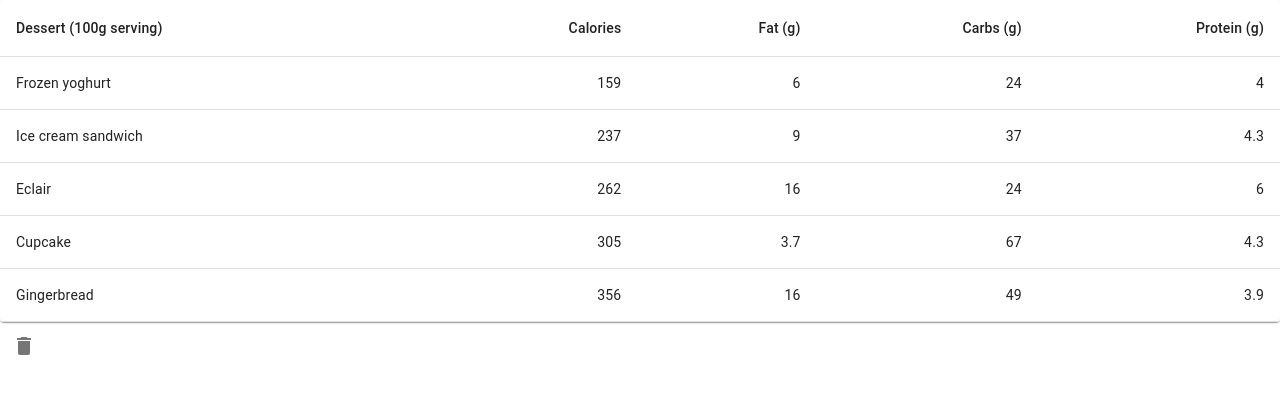
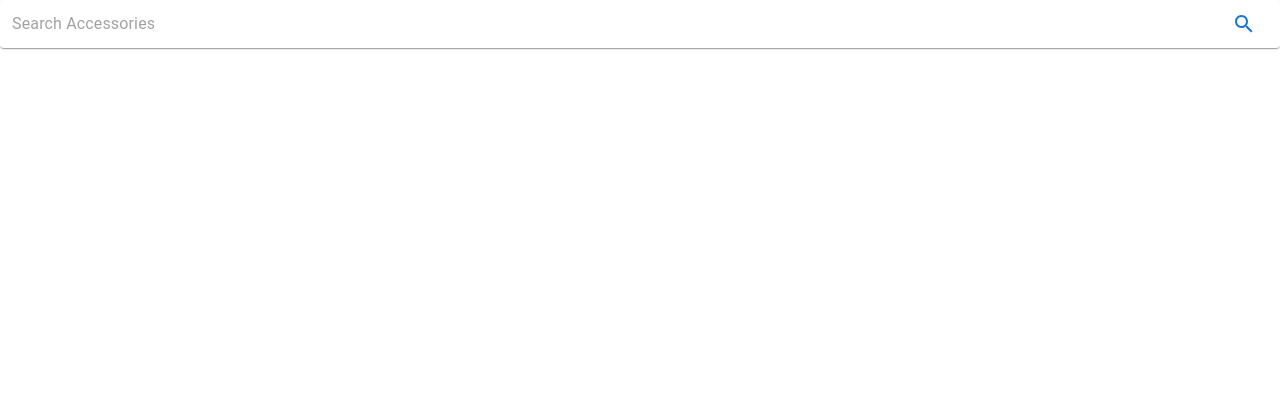
Before and after one commit to RoninS28/ROBIN_Website, a React (Create React App) app in the folder client/: page / in a window 1280 px wide. Shown: the top 394 px of the page. Built offline with nearby package versions, Linux system fonts and the light colour scheme.

Commit message:
Worked on Breakdown request pages

```diff
--- a/client/package.json
+++ b/client/package.json
@@ -3,7 +3,9 @@
   "version": "0.1.0",
   "private": true,
   "dependencies": {
-    "@material-ui/core": "^4.12.3",
+    "@emotion/react": "^11.4.1",
+    "@emotion/styled": "^11.3.0",
+    "@material-ui/core": "^5.0.0-beta.5",
     "@material-ui/icons": "^4.11.2",
     "@mui/material": "^5.0.2",
     "@testing-library/jest-dom": "^5.14.1",
--- a/client/src/App.js
+++ b/client/src/App.js
@@ -2,13 +2,17 @@ import logo from './logo.svg';
 import './App.css';
 // import BreakdownRequestsList from './serviceCenter/BreakdownRequestsList';
 // import BreakdownDetails from './serviceCenter/BreakdownDetails';
-import BreakdownStatus from './serviceCenter/BreakdownStatus';
+// import BreakdownStatus from './serviceCenter/BreakdownStatus';
+import BuyAccessoriesList from './serviceCenter/BuyAccessoriesList';
+// import Demo from './serviceCenter/Demo';
 function App() {
   return (
     <div>
       {/* <BreakdownRequestsList/> */}
-      {/* <BreakdownDetails/> */}
-      <BreakdownStatus/>
+       {/* <BreakdownDetails/> */}
+       {/* <BreakdownStatus/>  */}
+       <BuyAccessoriesList/>
+       {/* <Demo/> */}
     </div>
   );
 }
--- a/client/src/serviceCenter/BreakdownDetails.css
+++ b/client/src/serviceCenter/BreakdownDetails.css
@@ -1,30 +1,4 @@
-table {
-    border-spacing: 1;
-    border-collapse: collapse;
-    background: white;
-    border-radius: 5px;
-    overflow: hidden;
-    width: 50%;
-    margin: 0 auto;
-    position: relative;
-    table-layout: fixed;
-    font-size: larger;
-}
-table tr:hover{
-    background-color: #c4c4c4;
-}
-
-table td{
-    padding:10px;
-    /* border: 2px black solid; */
-    font-weight: bold;
-}
-.available{
-    font-size: 36px;
-    font-weight: bold;
-    color: blue;
-}
-.btnAcc{
+/* .btnAcc{
     font-size: 25px;
     color: white;
     font-weight: bold;
@@ -44,4 +18,7 @@ table td{
     width: 150px;
     height: 50px;
     border-color: #C42929;
+} */
+.buttons{
+    padding-top: 20px;
 }
--- a/client/src/serviceCenter/BreakdownRequestsList.css
+++ b/client/src/serviceCenter/BreakdownRequestsList.css
@@ -1,31 +1,4 @@
-.btn{
-    font-size: 15px;
-    background-color: white;
-    border-radius: 8px;
-}
 h1{
     text-shadow: 2px 2px #c4c4c4;
+    padding-left: 100px;
   }
-table{
-    border-spacing: 1;
-    border-collapse: collapse;
-    background: #c4c4c4;
-    border-radius: 5px;
-    overflow: hidden;
-    width: 90%;
-    margin: 0 auto;
-    position: relative;
-}
-table th{
-    padding-top: 10px;
-    padding-bottom: 10px;
-    text-align: center;
-    background-color: #4EBCEC;
-    color: white;
-}
-table tr:hover{
-    background-color: gray;
-}
-table td, table th{
-    padding:10px;
-}
--- a/client/src/serviceCenter/BreakdownStatus.css
+++ b/client/src/serviceCenter/BreakdownStatus.css
@@ -2,10 +2,12 @@ h1{
     color: black;
     font-size: 40px;
     font-weight: bold;
+    text-align: center;
     -webkit-text-stroke-width: 1px;
     -webkit-text-stroke-color: #ADFF00;
+    text-shadow: 2px 2px #c4c4c4;
 }
-table {
+/* table {
     border-spacing: 1;
     border-collapse: collapse;
     background: white;
@@ -24,11 +26,12 @@ table tr:hover{
 
 table td{
     padding:10px;
-    /* border: 2px black solid; */
+    border: 2px black solid;
     font-weight: bold;
-    /* display: inline-block; */
+    display: inline-block;
     text-align: left;
+} */
+.update{
+    padding-top: 20px;
+
 }
-.Status{
-    color: red;
-}
--- a/client/src/serviceCenter/BreakdownStatus.js
+++ b/client/src/serviceCenter/BreakdownStatus.js
@@ -1,4 +1,4 @@
-// import "./BreakdownStatus.css"
+import "./BreakdownStatus.css"
 import Table from '@material-ui/core/Table';
 import TableBody from '@material-ui/core/TableBody';
 import TableCell from '@material-ui/core/TableCell';
@@ -6,98 +6,71 @@ import TableContainer from '@material-ui/core/TableContainer';
 import TableHead from '@material-ui/core/TableHead';
 import TableRow from '@material-ui/core/TableRow';
 import Paper from '@material-ui/core/Paper';
-import Button from '@material-ui/core/Button';
-import Container from '@material-ui/core/Container';
-import { Input } from '@material-ui/core';
-import SearchIcon from "@material-ui/icons/Search";
-import KeyboardArrowLeftIcon from '@material-ui/icons/KeyboardArrowLeft';
-import PrintIcon from '@material-ui/icons/Print';
-import DownloadIcon from '@material-ui/icons/FontDownload';
-import Card from '@material-ui/core/Card';
-import CardContent from '@material-ui/core/CardContent';
-import DeleteIcon from '@material-ui/icons/Delete';
-import IconButton from '@material-ui/core/IconButton';
+import MenuItem from '@mui/material/MenuItem';
+import Select from '@mui/material/Select';
+import Button from '@material-ui/core/Button'
+import * as React from 'react';
 
-function createData(name, calories, fat, carbs, protein) {
-    return { name, calories, fat, carbs, protein };
+function createData(property, data) {
+    return { property, data};
   }
 
-  const rows = [
-    createData('Frozen yoghurt', 159, 6.0, 24, 4.0),
-    createData('Ice cream sandwich', 237, 9.0, 37, 4.3),
-    createData('Eclair', 262, 16.0, 24, 6.0),
-    createData('Cupcake', 305, 3.7, 67, 4.3),
-    createData('Gingerbread', 356, 16.0, 49, 3.9),
+const rows = [
+  createData('CUSTOMER NAME', 'Siddhesh R. Ramane'),
+  createData('CONTACT', 9999999999),
+  createData('LOCATION', 'Tilak Square, GB Road'),
+  createData('SERVICEMAN ASSIGNED', 'Nitin Kumar'),
+  createData('SERVICEMAN CONTACT', '8888884161'),
+  createData('STATUS', 'Pending'),
   ];
 
+
 function BreakdownStatus() {
+  const [status, setStatus] = React.useState('');
+
+  const handleChange = (event) => {
+    setStatus(event.target.value);
+  };
     return(
-        <div >
-            {/* <h1><b>REQUEST STATUS</b></h1>
-            <div>
-                <table>
-                    <tbody>
-                        <tr>
-                            <td style={{display:"flex",justifyContent:"center"}} className="detail1">Customer Name</td>
-                            <td className="Name">Siddhesh R Ramane</td>
-                        </tr>
-                        <tr>
-                            <td style={{display:"flex",justifyContent:"center"}} className="detail2">Contact</td>
-                            <td className="Problem">9359123910</td>
-                        </tr>
-                        <tr>
-                            <td className="detail3">Location</td>
-                            <td className="Location">Tilak Square, GB Road, Pune</td>
-                        </tr>
-                        <tr>
-                            <td className="detail4">ServiceMan Assigned</td>
-                            <td className="SMAssigned">Nitin Kumar</td>
-                        </tr>
-                        <tr>
-                            <td className="detail5">ServiceMan Contact</td>
-                            <td className="SMContact">8888884161</td>
-                        </tr>
-                        <tr>
-                            <td className="detail6">Status</td>
-                            <td className="Status">Pending</td>
-                        </tr>
-                    </tbody>
-                </table>
-            </div> */}
-             <TableContainer component={Paper}>
-     <Table sx={{ minWidth: 650 }} aria-label="simple table">
-       <TableHead>
-         <TableRow>
-           <TableCell>Dessert (100g serving)</TableCell>
-           <TableCell align="right">Calories</TableCell>
-           <TableCell align="right">Fat&nbsp;(g)</TableCell>
-           <TableCell align="right">Carbs&nbsp;(g)</TableCell>
-           <TableCell align="right">Protein&nbsp;(g)</TableCell>
-         </TableRow>
-       </TableHead>
-       <TableBody>
-         {rows.map((row) => (
+        <div>
+          <h1><b>REQUEST STATUS</b></h1>
+          <TableContainer component={Paper}>
+          <Table sx={{ minWidth: 650 }} aria-label="status table">
+          <TableBody>
+          {rows.map((row) => (
            <TableRow
              key={row.name}
              sx={{ '&:last-child td, &:last-child th': { border: 0 } }}
            >
              <TableCell component="th" scope="row">
-               {row.name}
+               {row.property}
              </TableCell>
-             <TableCell align="right">{row.calories}</TableCell>
-             <TableCell align="right">{row.fat}</TableCell>
-             <TableCell align="right">{row.carbs}</TableCell>
-             <TableCell align="right">{row.protein}</TableCell>
+             <TableCell align="left">{row.data}</TableCell>
+
            </TableRow>
          ))}
+
        </TableBody>
      </Table>
    </TableContainer>
-   <IconButton aria-label="delete">
-        <DeleteIcon />
-      </IconButton>
+   <div align="center" className="update">
+      <label value="Update">UPDATE STATUS: </label>
+          <Select
+                style={{ width: "10%", marginLeft:'20px' }}
+                value={status}
+                onChange={handleChange}
+                name="status"
+                displayEmpty
+
+              >
+                <MenuItem value="Pending">Pending</MenuItem>
+                <MenuItem value="In Progress">In Progress</MenuItem>
+                <MenuItem value="Completed">Completed</MenuItem>
+            </Select>
+            <Button variant="contained" color="primary" style={{marginLeft:'20px'}}>UPDATE</Button>
+
+            </div>
         </div>
-
     )
 }
 
--- /dev/null
+++ b/client/src/serviceCenter/BuyAccessoriesList.js
@@ -0,0 +1,28 @@
+import IconButton from '@material-ui/core/Button';
+import SearchIcon from '@material-ui/icons/Search';
+import InputBase from '@material-ui/core/InputBase';
+import Paper from '@material-ui/core/Paper';
+
+function BuyAccessoriesList(){
+    return(
+        <div>
+            <div>
+            <Paper
+                component="form"
+                sx={{ p: '2px 4px', display: 'flex', alignItems: 'center', width:'relative' }}
+            >
+                <InputBase
+                    sx={{ ml: 1, flex:1 }}
+                    placeholder="Search Accessories"
+                    inputProps={{ 'aria-label': 'search accessories' }}
+                />
+                <IconButton type="submit" sx={{ p: '10px' }} aria-label="search">
+                    <SearchIcon />
+                </IconButton>
+                </Paper>
+                </div>
+        </div>
+    )
+}
+
+export default BuyAccessoriesList
--- /dev/null
+++ b/client/src/serviceCenter/Demo.js
@@ -0,0 +1,59 @@
+import * as React from 'react';
+import { styled } from '@mui/material/styles';
+import Box from '@mui/material/Box';
+import Paper from '@mui/material/Paper';
+import Grid from '@mui/material/Grid';
+
+import Button from '@material-ui/core/Button';
+import RoomIcon from '@material-ui/icons/Room';
+import IconButton from '@material-ui/core/IconButton';
+import Table from '@material-ui/core/Table';
+import TableBody from '@material-ui/core/TableBody';
+import TableCell from '@material-ui/core/TableCell';
+import TableContainer from '@material-ui/core/TableContainer';
+import TableHead from '@material-ui/core/TableHead';
+import TableRow from '@material-ui/core/TableRow';
+import { Card } from "@material-ui/core";
+
+function createData(property, data) {
+    return { property, data};
+  }
+
+const rows = [
+  createData('CUSTOMER NAME', 'Siddhesh R. Ramane'),
+  createData('CONTACT', 9999999999),
+  createData('LOCATION', 'Tilak Square, GB Road'),
+  createData('SERVICEMAN ASSIGNED', 'Nitin Kumar'),
+  createData('SERVICEMAN CONTACT', '8888884161'),
+  createData('STATUS', 'Pending'),
+  ];
+
+export default function BasicGrid() {
+  return (
+    <Box sx={{ flexGrow: 1 }}>
+      <Grid container justifyContent='center'>
+        <Grid item xs={8}>
+        <TableContainer component={Paper}>
+          <Table sx={{ minWidth: 650 }} aria-label="status table">
+          <TableBody>
+          {rows.map((row) => (
+           <TableRow
+             key={row.name}
+             sx={{ '&:last-child td, &:last-child th': { border: 0 } }}
+           >
+             <TableCell component="th" scope="row">
+               {row.property}
+             </TableCell>
+             <TableCell align="left">{row.data}</TableCell>
+
+           </TableRow>
+         ))}
+
+       </TableBody>
+     </Table>
+   </TableContainer>
+       </Grid>
+        </Grid>
+    </Box>
+  );
+}
```
Also changed, not shown: client/src/serviceCenter/BreakdownDetails.js (+45 -24 lines), client/src/serviceCenter/BreakdownRequestsList.js (+55 -51 lines), client/src/serviceCenter/BuyAccessoriesList.css (added), 1 other file (tests, documents, lock files or other folders).
